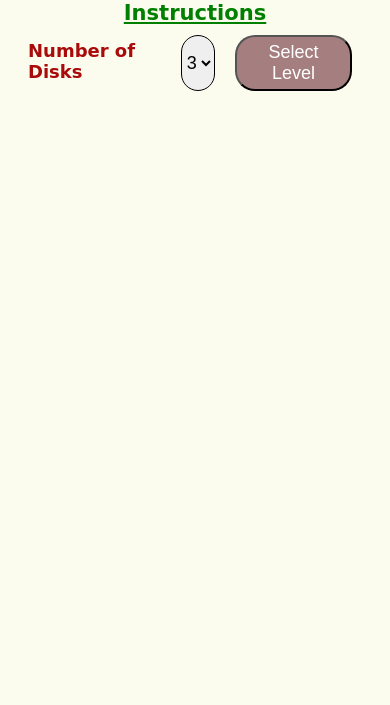
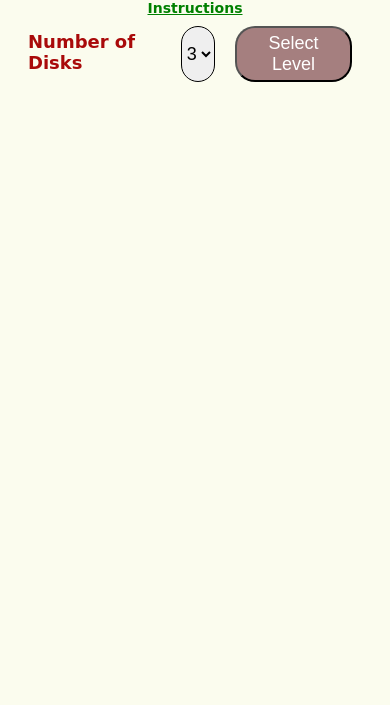
Before and after one commit to dvorakkarrie/Project1_Tower-of-Hanoi, a plain HTML site: page index.html in a window 390 px wide. Shown: the part 139-844 px from the top of the page. Drawn offline with Linux system fonts and the light colour scheme.

Commit message:
added mobile device functionality

```diff
--- a/css/styles.css
+++ b/css/styles.css
@@ -211,3 +211,11 @@ button {
 button:hover {
     background-color: rgb(169, 10, 10);
 }
+
+@media (max-width: 480px) {
+    body {
+        font-size: 12px;
+
+        padding: 0;
+    }
+}
--- a/js/main.js
+++ b/js/main.js
@@ -95,7 +95,7 @@
         } else {
             selectedTower.append(selectedDisk)
             selectedDisk.style.border = "3px black solid"
-            moveCounter.textContent++,
+            moveCounter.textContent++
             win()
         }
     }
```
